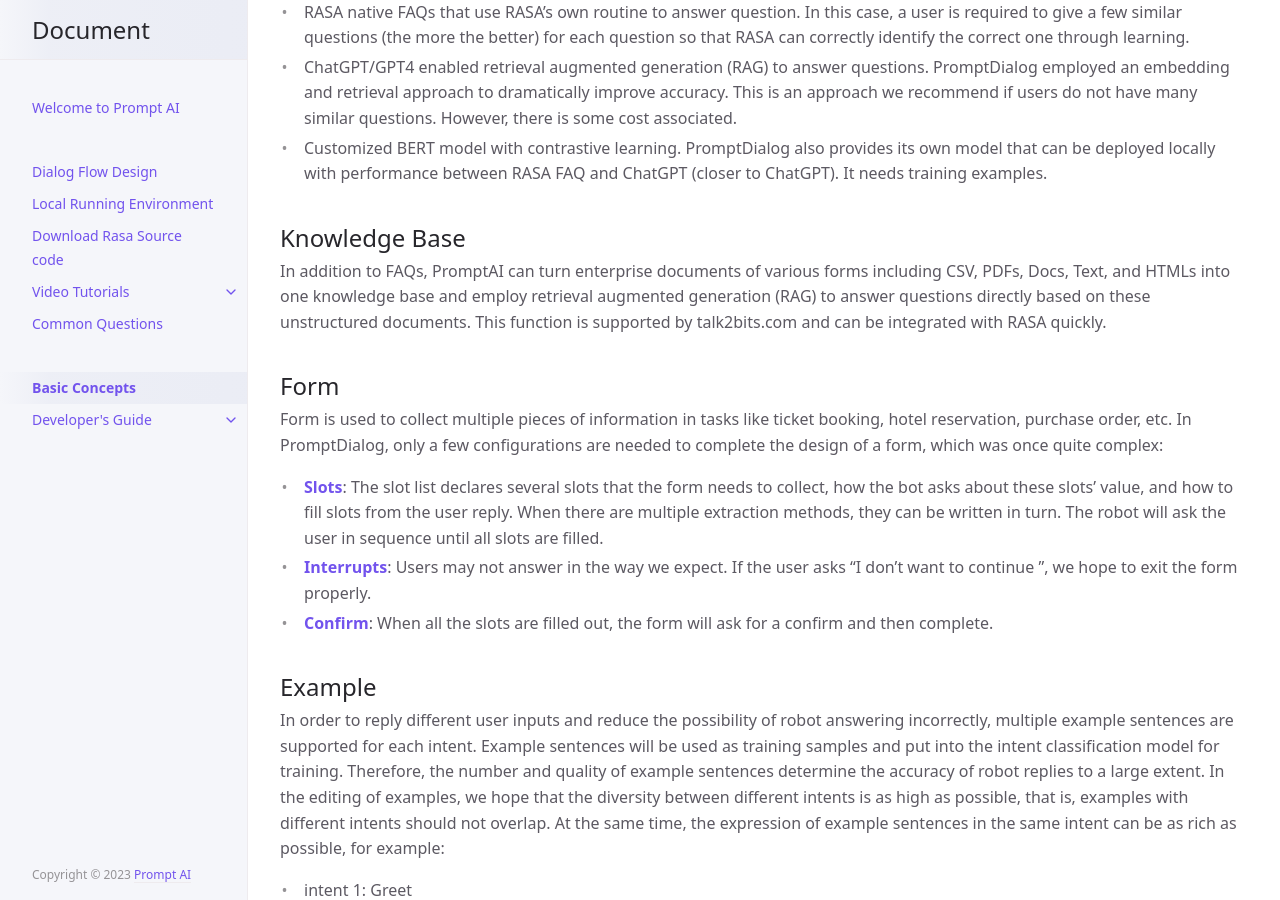
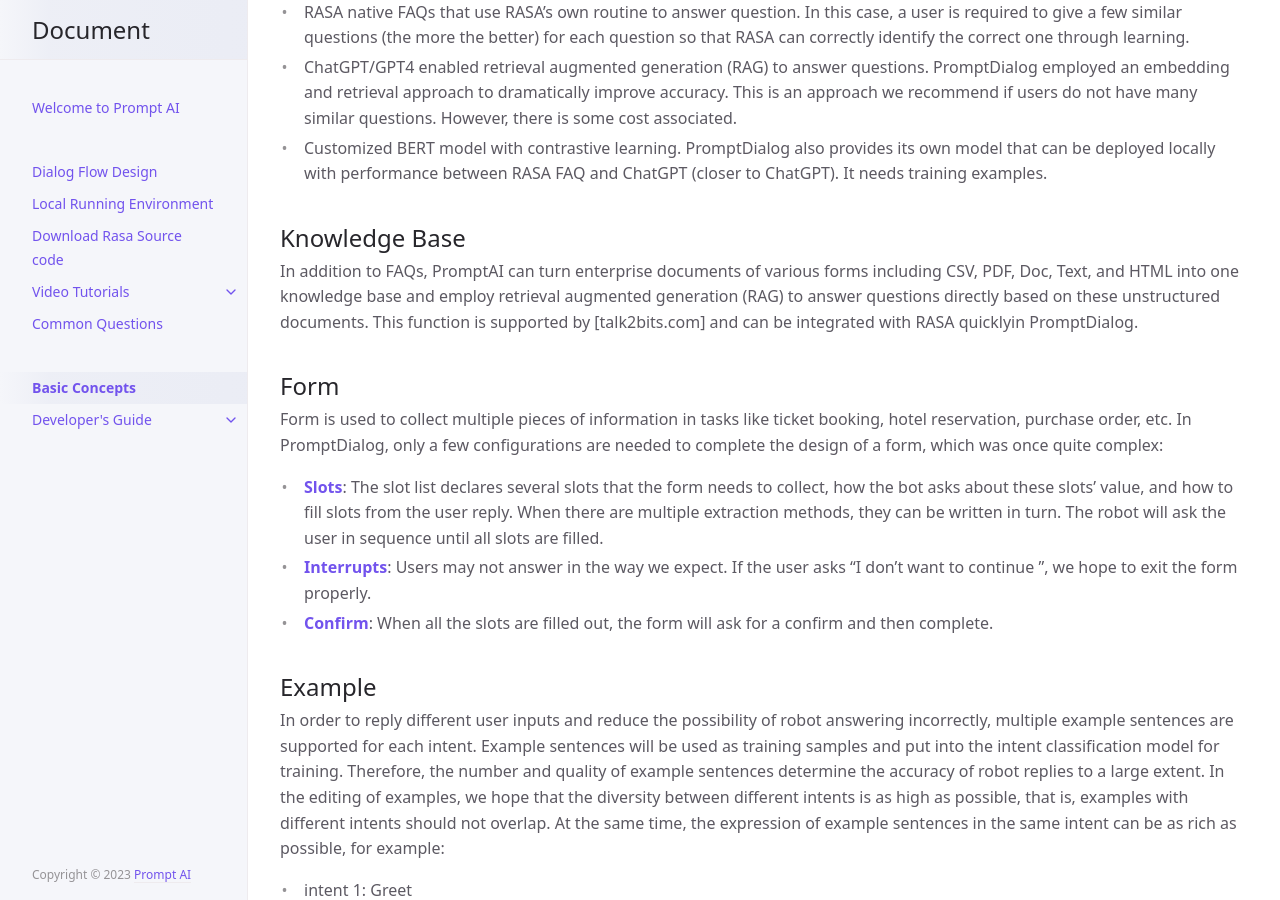
Before and after one commit to PromptAI/promptdialog, a Jekyll site: the page built from docs/basic_concepts.md, in a window 1280 px wide and 900 px high, scrolled down 2051 px. Built offline with Jekyll 4.4.1, drawn with Linux system fonts in a browser that asks for light colours.

Commit message:
Update basic_concepts.md

```diff
--- a/docs/basic_concepts.md
+++ b/docs/basic_concepts.md
@@ -57,7 +57,7 @@ PromtpDialog supports FAQs in three ways:
 * Customized BERT model with contrastive learning.  PromptDialog also provides its own model that can be deployed locally with performance between RASA FAQ and ChatGPT (closer to ChatGPT).  It needs training examples.
 
 ## Knowledge Base
-In addition to FAQs, PromptAI can turn enterprise documents of various forms including CSV, PDFs, Docs, Text, and HTMLs into one knowledge base and employ retrieval augmented generation (RAG) to answer questions directly based on these unstructured documents. This function is supported by talk2bits.com and can be integrated with RASA quickly.
+In addition to FAQs, PromptAI can turn enterprise documents of various forms including CSV, PDF, Doc, Text, and HTML into one knowledge base and employ retrieval augmented generation (RAG) to answer questions directly based on these unstructured documents. This function is supported by [talk2bits.com] and can be integrated with RASA quicklyin PromptDialog.
 
 ## Form
 Form is used to collect multiple pieces of information in tasks like ticket booking, hotel reservation, purchase order, etc.  In PromptDialog, only a few configurations are needed to complete the design of a form, which was once quite complex:
```
